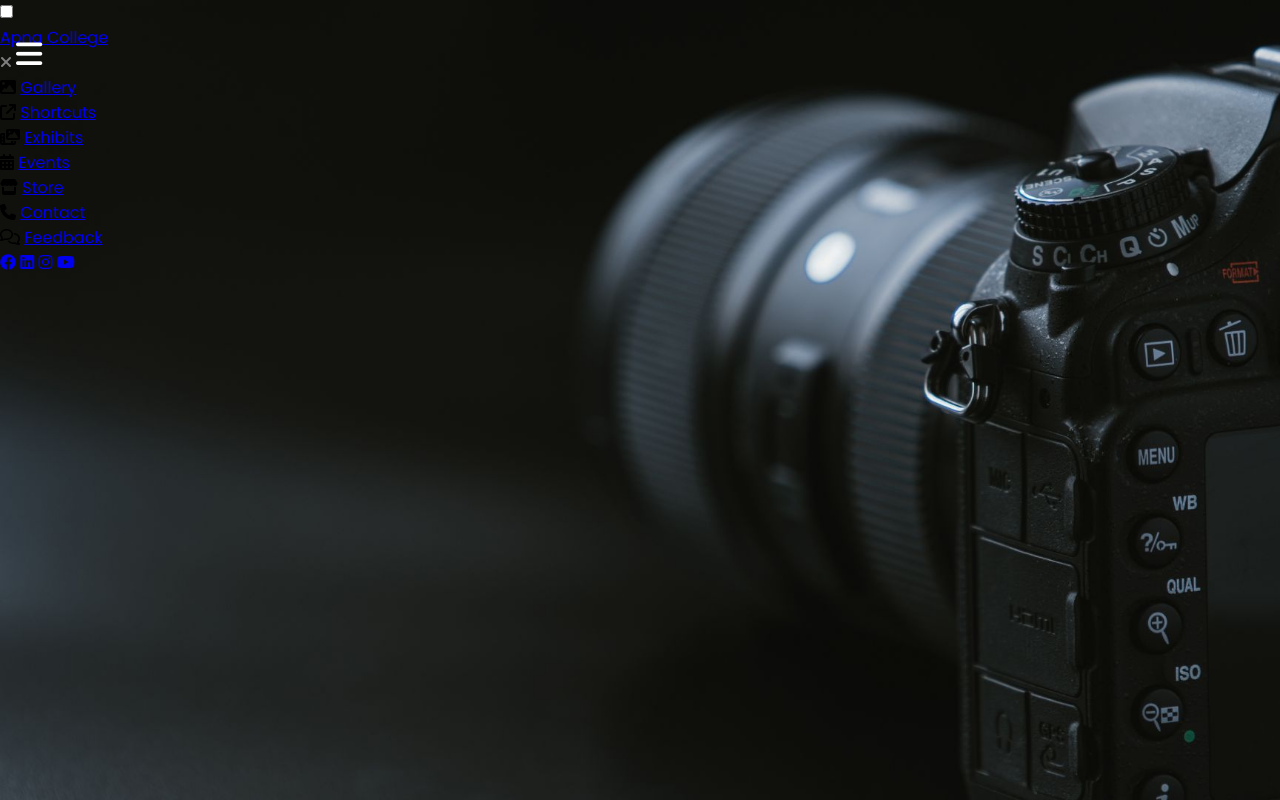
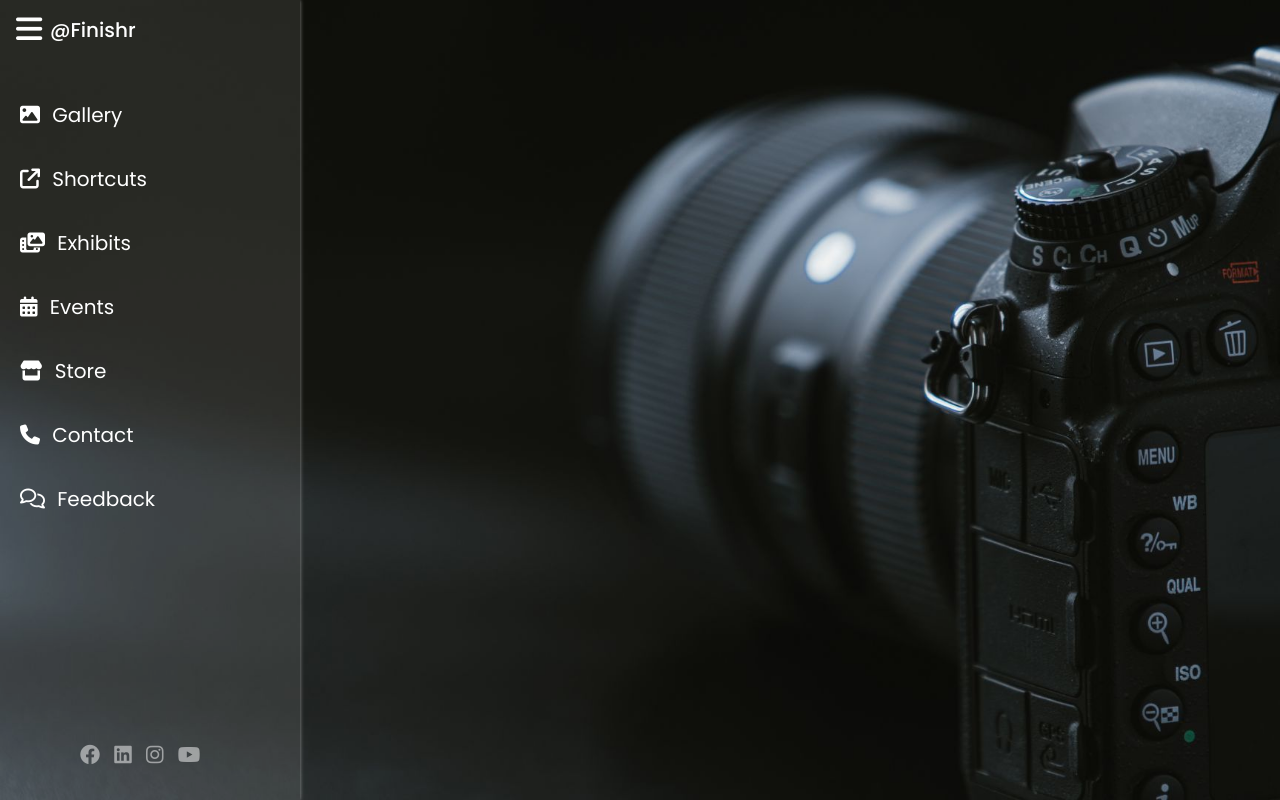
Before and after one commit to finishr08/MERN-Stack, a plain HTML site: page Projects/CSS Humbergar Menu/index.html in a window 1280 px wide. Drawn offline with Linux system fonts and the light colour scheme.

Commit message:
Projects

```diff
--- a/Projects/CSS Humbergar Menu/index.html
+++ b/Projects/CSS Humbergar Menu/index.html
@@ -16,18 +16,18 @@
     <div class="main_box">
       <input type="checkbox" id="check" />
       <div class="btn_one">
-        <label for="check" style="color: white">
+        <label for="check"">
           <i class="fa-solid fa-bars"></i>
         </label>
       </div>
 
       <div class="sidebar_menu">
         <div class="logo">
-          <a href="#">Apna College</a>
+          <a href="https://www.linkedin.com/in/mustafaahmed08/">@Finishr</a>
         </div>
 
         <div class="btn_two">
-          <label for="check" style="color: grey">
+          <label for="check">
             <i class="fa-solid fa-xmark"></i>
           </label>
         </div>
--- a/Projects/CSS Humbergar Menu/style.css
+++ b/Projects/CSS Humbergar Menu/style.css
@@ -18,3 +18,73 @@
     left: 16px;
     line-height: 60px;
 }
+
+.sidebar_menu{
+    position: fixed;
+    /* left: -300px; */
+    height: 100vh;
+    width: 300px;
+    background-color: rgba(255, 255, 255, 0.1);
+    box-shadow: 0 0 4px rgba(255, 255, 255, 0.5);
+}
+
+.sidebar_menu .logo{
+    position: absolute;
+    width: 100%;
+    line-height: 60px;
+    box-shadow: 0 0 4px rgba(255, 255, 255, 0.5);
+}
+
+.sidebar_menu .logo a{
+    position: absolute;
+    left: 50px;
+    text-decoration: none;
+    font-size: 20px;
+    font-weight: 500;
+}
+
+.sidebar_menu .menu{
+    position: absolute;
+    width: 100%;
+    top: 80px;
+}
+
+.sidebar_menu .btn_two{
+    color: grey;
+    font-size: 25px;
+    line-height: 60px;
+    position: absolute;
+    left: 250px;
+    opacity: 0;
+}
+
+.sidebar_menu .menu li{
+    margin-top: 6px;
+    padding: 14px 20px;
+}
+
+.sidebar_menu .menu i,a{
+    color: white;
+    text-decoration: none;
+    font-size: 20px;
+}
+
+.sidebar_menu .menu i{
+    padding-right: 8px;
+}
+
+.sidebar_menu .social_media{
+    position: absolute;
+    left: 25%;
+    bottom: 30px;
+}
+
+.sidebar_menu .social_media i{
+    color: white;
+    opacity: 0.5;
+    padding: 0 5px;
+}
+
+#check{
+    display: none;
+}
```
